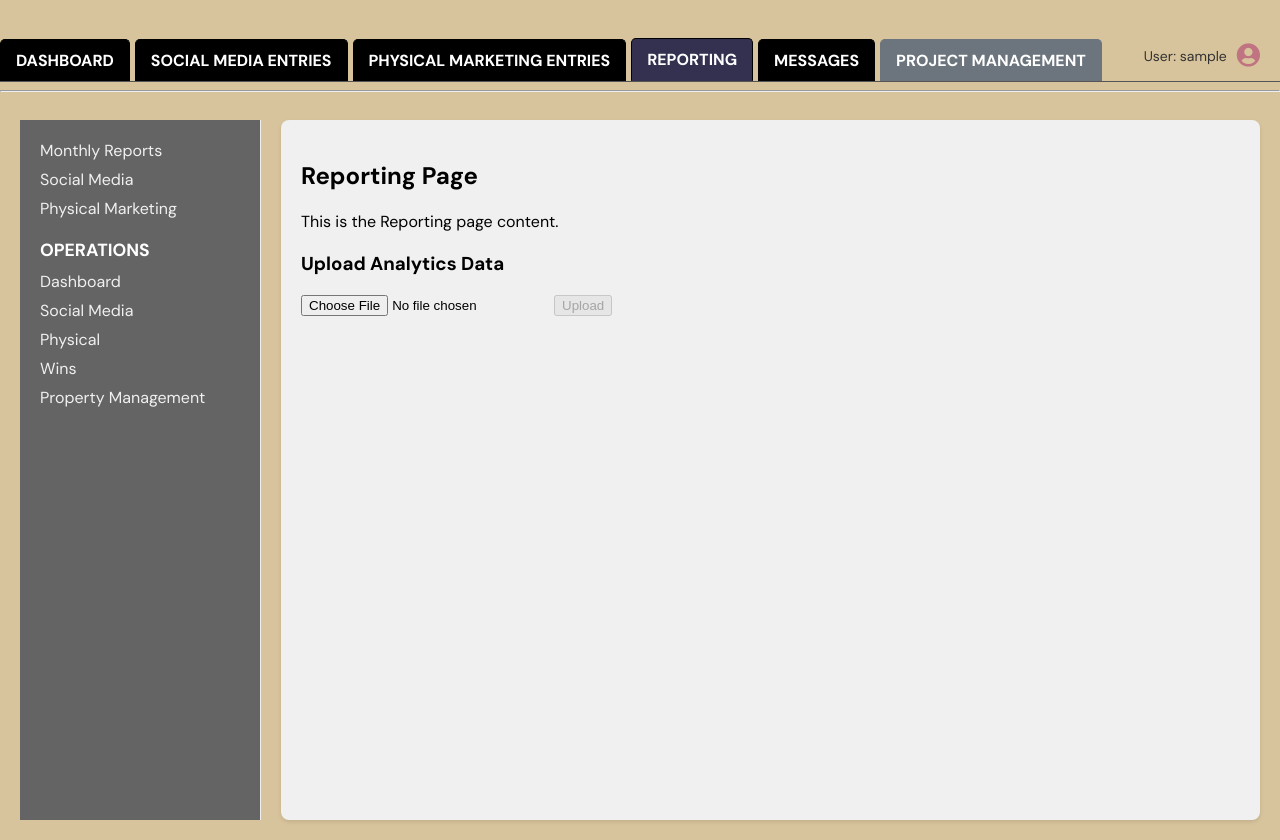
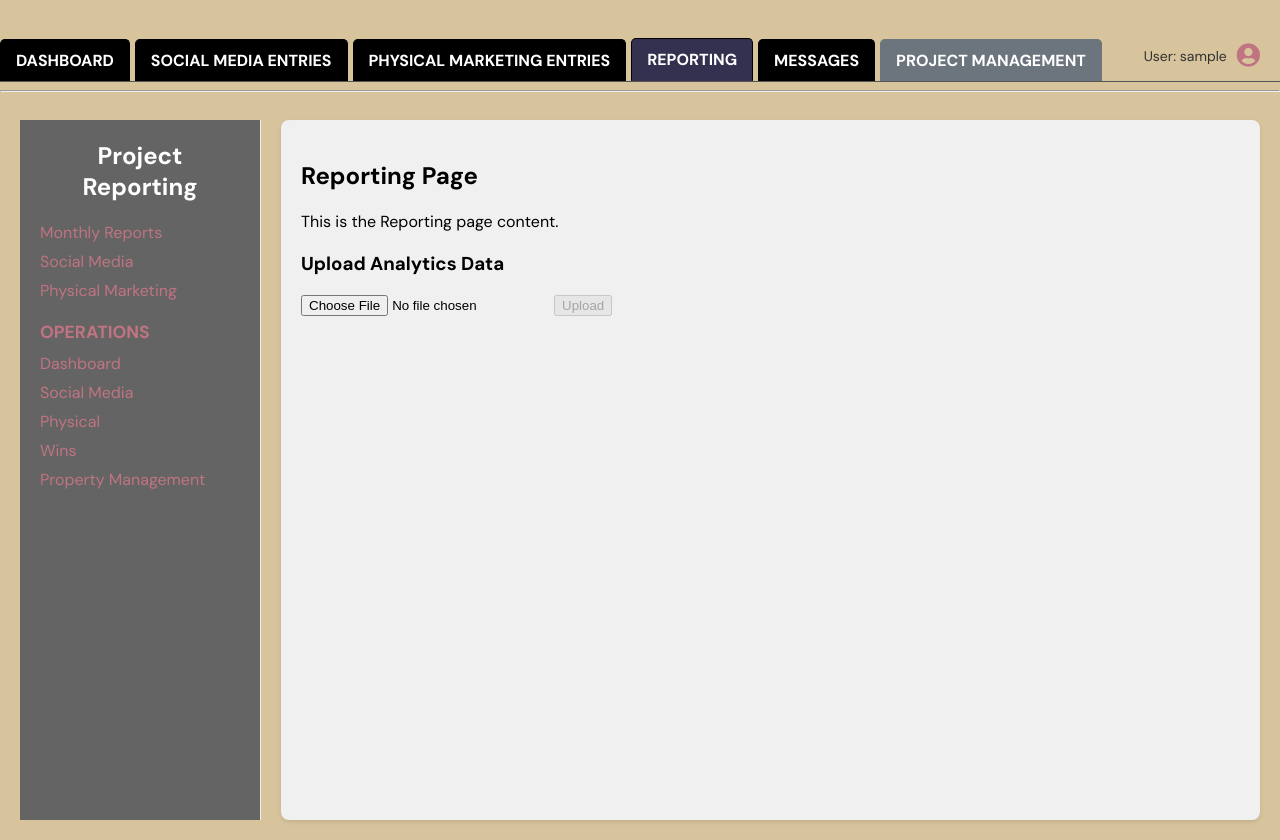
Before and after one commit to dakjen/marketingportal1, a React (Create React App) app: page /reporting in a window 1280 px wide. Built offline with nearby package versions, Linux system fonts and the light colour scheme; no server answers; sample sign-in values are in the browser's storage.

Commit message:
feat: Update Reporting sidebar content and styling

```diff
--- a/src/ReportingSidebar.css
+++ b/src/ReportingSidebar.css
@@ -3,6 +3,14 @@
   padding: 20px;
   background-color: #646464;
   border-right: 1px solid #eee;
+}
+
+.reporting-sidebar h2 {
+  margin-top: 0;
+  margin-bottom: 20px;
+  color: #fff; /* White color for visibility on dark background */
+  font-size: 1.5em;
+  text-align: center;
 }
 
 .reporting-sidebar h3 {
@@ -20,13 +28,13 @@
 
 .reporting-sidebar li {
   margin-bottom: 8px;
-  color: #f0f0f0; /* Lighter color for list items */
+  color: #c07481; /* New color */
 }
 
 .reporting-sidebar .sidebar-title {
   margin-top: 20px; /* Space before title */
   margin-bottom: 10px;
-  color: #fff; /* White color for visibility on dark background */
+  color: #c07481; /* New color */
   font-size: 1.1em;
   font-weight: bold;
   text-transform: uppercase;
--- a/src/ReportingSidebar.js
+++ b/src/ReportingSidebar.js
@@ -4,6 +4,7 @@ import './ReportingSidebar.css';
 function ReportingSidebar() {
   return (
     <div className="reporting-sidebar">
+      <h2>Project Reporting</h2>
       <ul>
         <li>Monthly Reports</li>
         <li>Social Media</li>
```
